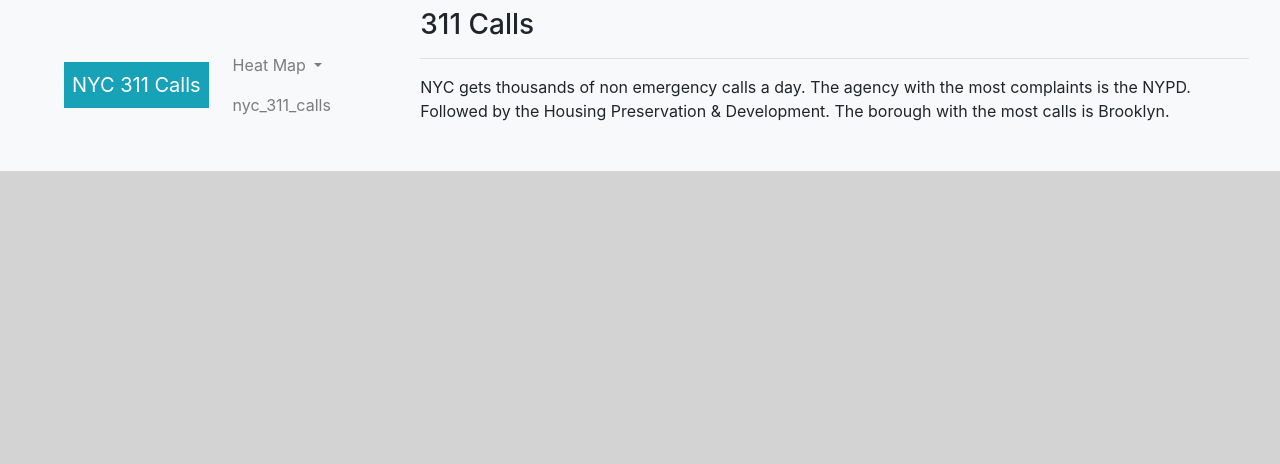
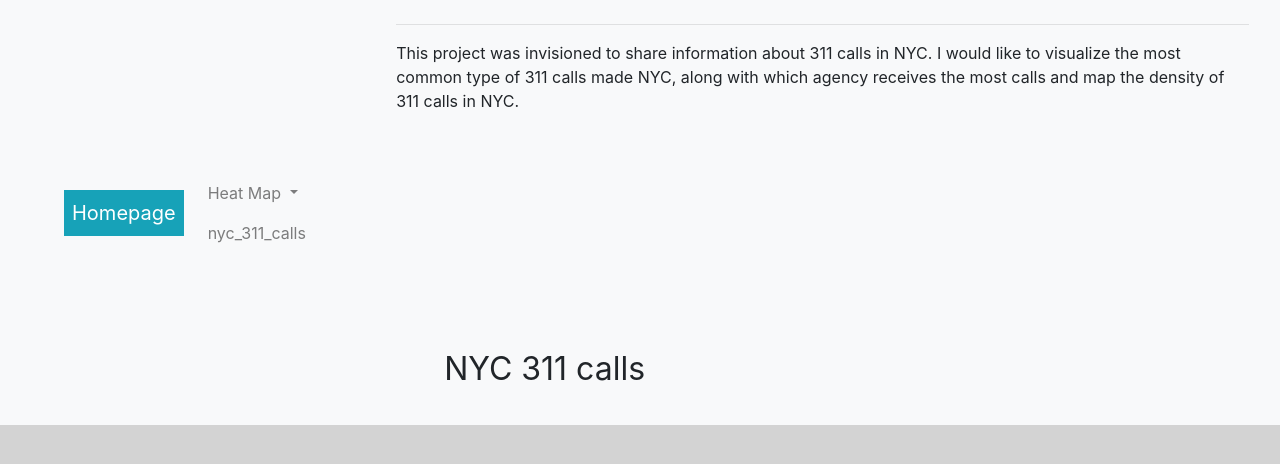
Before and after one commit to ssalguero626/Project-2, a Flask app: page / in a window 1280 px wide. Shown: the top 464 px of the page. Run offline with Flask 2, Linux system fonts and the light colour scheme; data that the repository does not hold is empty; some libraries are stand-ins or nearby versions.

Commit message:
Add files via upload

```diff
--- a/app/templates/index.html
+++ b/app/templates/index.html
@@ -30,7 +30,7 @@
     <!-- Define the Navigation Bar -->
 
     <nav class="navbar navbar-expand-lg navbar-light bg-light">
-        <a class="navbar-brand d-inline p-2 ml-5 bg-info text-white mb-0 pb-0" href="./index.html">NYC 311 Calls</a>
+        <a class="navbar-brand d-inline p-2 ml-5 bg-info text-white mb-0 pb-0" href="./index.html">Homepage</a>
 
         <button class="navbar-toggler" type="button" data-toggle="collapse" data-target="#navbarSupportedContent"
             aria-controls="navbarSupportedContent" aria-expanded="false" aria-label="Toggle navigation">
@@ -58,16 +58,23 @@
             </ul>
 
             <div class="container">
-                <h3> 311 Calls </h3>
                 <hr>
-                <p>NYC gets thousands of non emergency calls a day. The agency with the most complaints is the NYPD.
-                    Followed by the Housing Preservation & Development.
-                    The borough with the most calls is Brooklyn.<br><br>
-
+                <p>This project was invisioned to share information about 311 calls in NYC. I would like to visualize
+                    the most common
+                    type of 311 calls made NYC, along with which agency receives the most calls and map the density of
+                    311 calls in NYC.<br><br>
                 </p>
+                <div id="intro-container" class="container-fluid main_background pt-5">
+                    <div id="header-row" class="row pt-5">
+                    </div>
+                    <div id="subheader-row" class="row pt-5">
+                        <div id="subheader-div" class="justify-center subheader-div col mt-5 mb-2 pl-5">
+                            <p style="font-size: 2.5vw;">NYC 311 calls</h1>
+                        </div>
 
 
-
+                        <!-- The div that holds our map -->
+                        <div id="map"></div>
 
 
 
```
Also changed, not shown: app/templates/leaflet.html (+24 -7 lines). Lines whose indentation alone changed are shown as unchanged.
